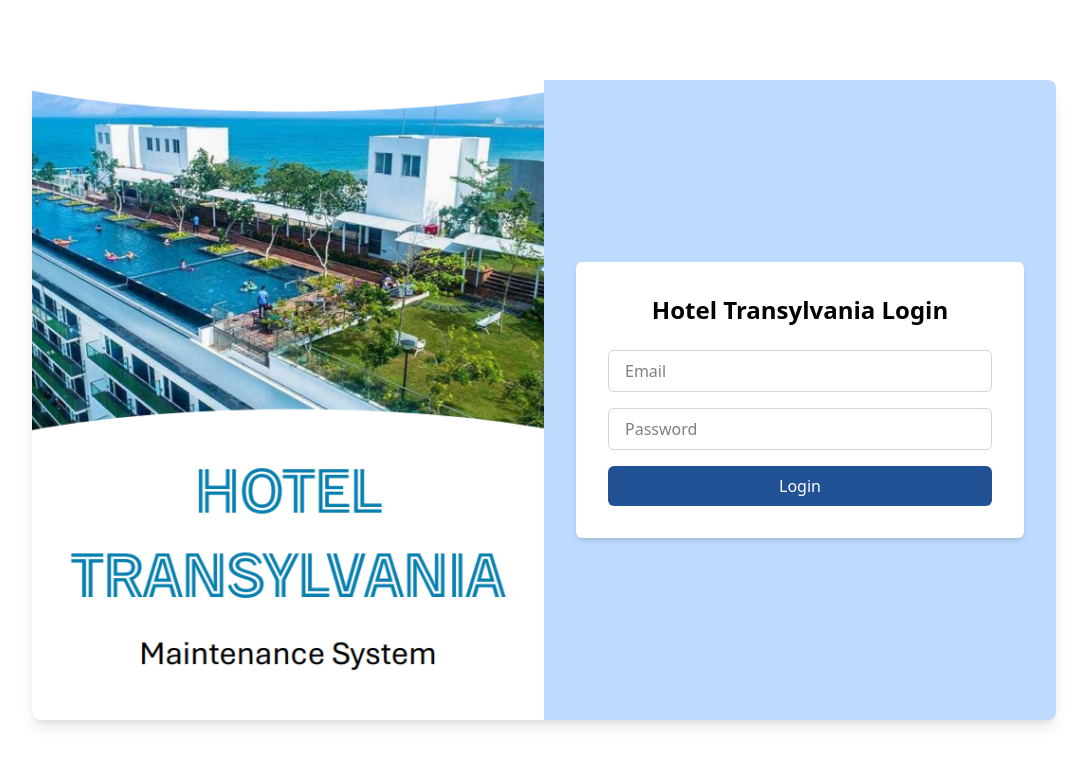
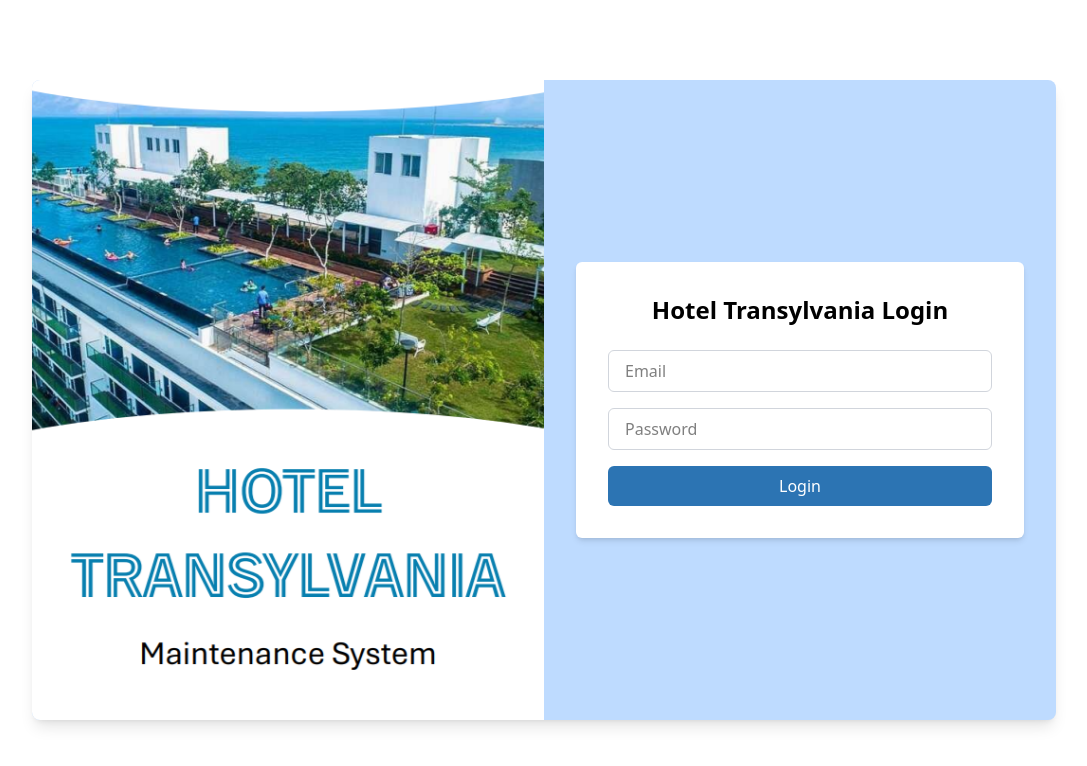
Before and after one commit to vinuwa98/Hotel-Transylvania_FrontEnd, a React (Vite) app: page / in a window 1280 px wide. Shown: the top 766 px of the page, without its empty margins (96-1183 px from the left). Built offline with nearby package versions, Linux system fonts and the light colour scheme.

Commit message:
Updated Button component

```diff
--- a/src/Components/atoms/Button.jsx
+++ b/src/Components/atoms/Button.jsx
@@ -16,7 +16,7 @@
         type={type}
         onClick={onClick}
         style={{
-                backgroundColor: themeColors.Blue3rd,
+                backgroundColor: themeColors.LightBlue,
                 color: themeColors.White,
               }}
         className="w-full px-4 py-2 rounded-md hover:opacity-90 transition"
```
